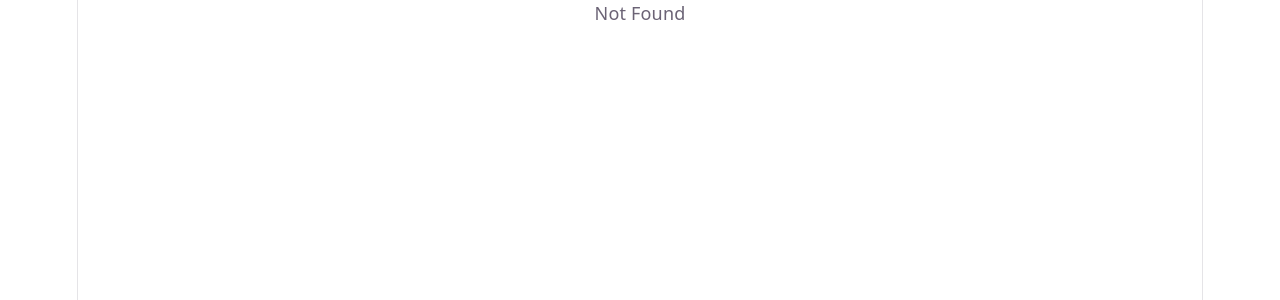
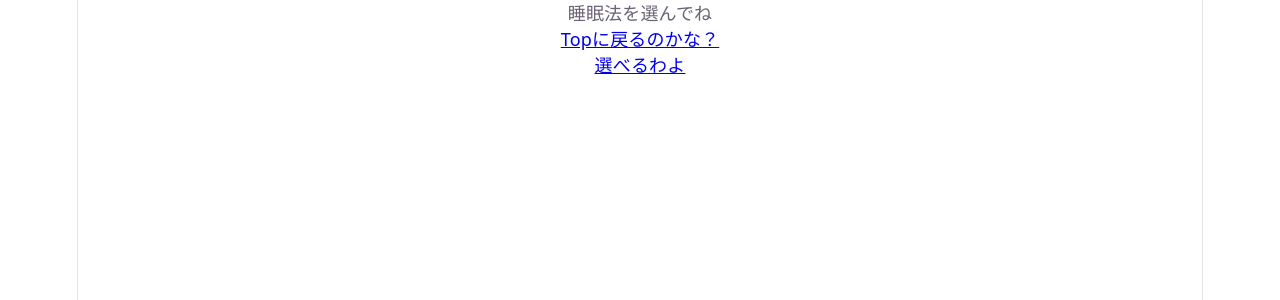
Before and after one commit to Sleepy-ECC/sleep_check, a React (Vite) app: page /Choice in a window 1280 px wide. Shown: the top 300 px of the page. Built offline with nearby package versions, Linux system fonts and the light colour scheme.

Commit message:
feat: ルーティング完成

```diff
--- /dev/null
+++ b/src/Choice.tsx
@@ -0,0 +1,15 @@
+import { Link } from "@tanstack/react-router";
+import "./Choice.css";
+
+function Choice() {
+    return (
+        <div>
+            <p>睡眠法を選んでね</p>
+            <Link to="/">Topに戻るのかな？</Link>
+            <br />
+            <Link to="/Shuffle">選べるわよ</Link>
+        </div>
+    );
+}
+
+export default Choice;
--- a/src/Diagnosis.tsx
+++ b/src/Diagnosis.tsx
@@ -1,4 +1,5 @@
 import { Link } from "@tanstack/react-router";
+import "./Diagnosis.css";
 
 function Diagnosis() {
     return (
@@ -6,7 +7,7 @@ function Diagnosis() {
             <p>診断、していく？</p>
             <Link to="/">Top</Link>
             <br />
-            <Link to="Shuffle">診断結果はこちらよ</Link>
+            <Link to="/Shuffle">診断結果はこちらよ</Link>
         </div>
     );
 }
--- /dev/null
+++ b/src/Shuffle.tsx
@@ -0,0 +1,13 @@
+import { Link } from "@tanstack/react-router";
+import "./Shuffle.css";
+
+function Shuffle() {
+    return (
+        <div>
+            <p>認知シャッフル睡眠法が選ばれたで</p>
+            <Link to="/">最初に戻れるわよー</Link>
+        </div>
+    );
+}
+
+export default Shuffle;
--- a/src/Top.tsx
+++ b/src/Top.tsx
@@ -5,9 +5,9 @@ function Top() {
     return (
         <div>
             <p>今日はどっちにしますか？</p>
-            <Link to="/Diagnosis">Diagnosis</Link>
+            <Link to="/Diagnosis">診断するかい？</Link>
             <br />
-            <Link to="/About">Choice</Link>
+            <Link to="/Choice">選ぶこともできんでー</Link>
         </div>
     );
 }
--- a/src/router.tsx
+++ b/src/router.tsx
@@ -1,22 +1,36 @@
 import { createRouter, createRootRoute, createRoute } from "@tanstack/react-router";
 import Top from "./Top";
 import Diagnosis from "./Diagnosis";
+import Choice from "./Choice";
+import Shuffle from "./Shuffle";
 
 const rootRoute = createRootRoute();
 
-const indexRoute = createRoute({
+const topRoute = createRoute({
     getParentRoute: () => rootRoute,
     path: "/",
     component: Top,
 });
 
-const aboutRoute = createRoute({
+const diagnosisRoute = createRoute({
     getParentRoute: () => rootRoute,
-    path: "/Dianosis",
+    path: "/Diagnosis",
     component: Diagnosis,
 });
 
-const routeTree = rootRoute.addChildren([indexRoute, aboutRoute]);
+const choiceRoute = createRoute({
+    getParentRoute: () => rootRoute,
+    path: "/Choice",
+    component: Choice,
+});
+
+const shuffleRoute = createRoute({
+    getParentRoute: () => rootRoute,
+    path: "/Shuffle",
+    component: Shuffle,
+});
+
+const routeTree = rootRoute.addChildren([topRoute, diagnosisRoute, choiceRoute, shuffleRoute]);
 
 export const router = createRouter({
     routeTree,
```
Also changed, not shown: src/Choice.css (added), src/Diagnosis.css (added), src/Shuffle.css (added).
